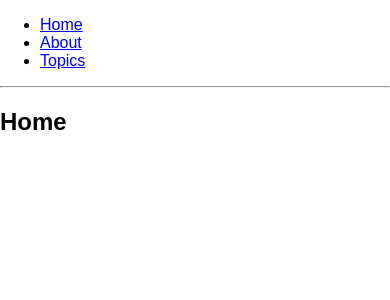
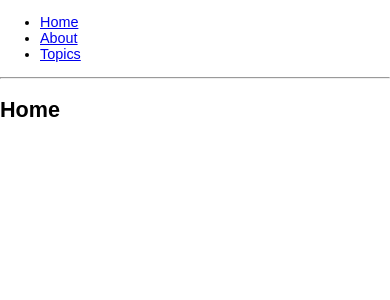
Before and after one commit to tangweikun/Just-For-Fun, a React (Create React App) app: page / in a window 390 px wide. Shown: the top 300 px of the page. Built offline with nearby package versions, Linux system fonts and the light colour scheme.

Commit message:
:memo: Update TODO

```diff
--- a/src/App.js
+++ b/src/App.js
@@ -1,10 +1,10 @@
 import React from "react"
-import { BrowserRouter as Router, Route, Link } from "react-router-dom"
+import { BrowserRouter, Route, Link } from "react-router-dom"
 import Counter from "./routes/Counter-Demo"
 import TodoCounter from "./routes/Todo-Demo"
 
 const App = () => (
-  <Router>
+  <BrowserRouter>
     <div>
       <ul>
         <li>
@@ -24,7 +24,7 @@ const App = () => (
       <Route path="/about" component={Counter} />
       <Route path="/topics" component={TodoCounter} />
     </div>
-  </Router>
+  </BrowserRouter>
 )
 
 const Home = () => (
--- a/src/index.css
+++ b/src/index.css
@@ -3,3 +3,19 @@ body {
   padding: 0;
   font-family: sans-serif;
 }
+
+html {
+  font-size: 10px;
+}
+
+@media (max-width: 1640px) {
+  html {
+    font-size: 8.5px;
+  }
+}
+
+@media (max-width: 1080px) {
+  html {
+    font-size: 14.4px;
+  }
+}
```
Also changed, not shown: 1 other file (tests, documents, lock files or other folders).
